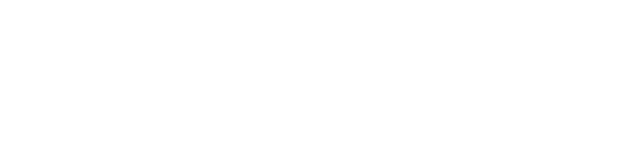
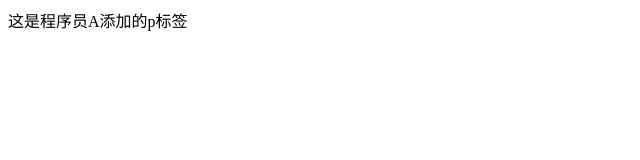
Before and after one commit to coralcai/test, a plain HTML site: page index.html in a window 1280 px wide. Shown: the whole page, without its empty margins (0-640 px from the left). Drawn offline with Linux system fonts and the light colour scheme.

Commit message:
程序员A添加了p标签

```diff
--- a/index.html
+++ b/index.html
@@ -4,6 +4,6 @@
     <title>总项目</title>
 </head>
 <body>
-
+<p>这是程序员A添加的p标签</p>
 </body>
 </html>
```
